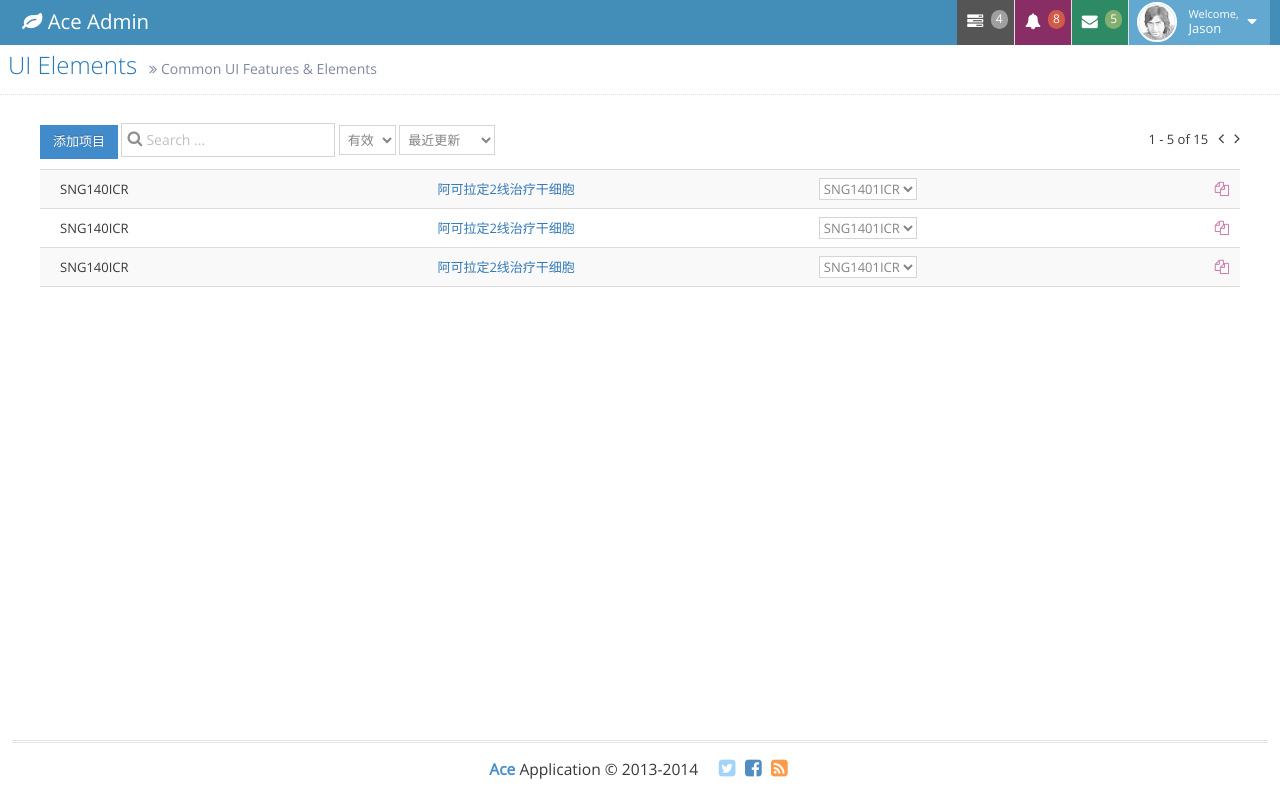
After one commit to mathew2008ster/demo_edc, a Node server app: template views/admin/list.html in a window 1280 px wide. The commit adds this page. Run offline with Node 20, Linux system fonts and the light colour scheme; the template is opened without the code that fills it, so the values that code supplies are empty.

Commit message:
add list and setting

```diff
--- /dev/null
+++ b/public/css/admin/list.css
@@ -0,0 +1,9 @@
+table select { padding: 0; height: auto; }
+table tr:last-child td { border-bottom: 1px solid #ddd; }
+.table>tbody>tr>td, .table>tbody>tr>th,
+.table>tfoot>tr>td, .table>tfoot>tr>th,
+.table>thead>tr>td, .table>thead>tr>th{
+	vertical-align: middle;
+}
+.lbl.middle:after ,
+.lbl.middle:before { content: '' }
--- a/views/admin/add-item.html
+++ b/views/admin/add-item.html
@@ -1,6 +1,9 @@
 <!DOCTYPE html>
 <html lang="en">
+<head>
 <%include head/head.html%>
+    <link rel="stylesheet" href="/css/admin/additem.css">
+</head>
 <body class="no-skin">
 <%include header/header.html%>
 
@@ -11,10 +14,11 @@
         } catch (e) {
         }
     </script>
+    <%include side-bar/side-bar.html%>
 
     <div class="main-content">
         <div class="main-content-inner">
-            <%include bread-crumbs/bread-crumbs.html%>
+             <%include bread-crumbs/bread-crumbs.html%>
 
             <div class="page-content">
                 <%include ace-settings-container/ace-settings-container.html%>
--- a/views/admin/head/head.html
+++ b/views/admin/head/head.html
@@ -39,5 +39,3 @@
     <script src="/assets/js/html5shiv.min.js"></script>
     <script src="/assets/js/respond.min.js"></script>
     <![endif]-->
-    <link rel="stylesheet" href="/css/admin/additem.css">
-</head>
--- /dev/null
+++ b/views/admin/list.html
@@ -0,0 +1,125 @@
+<!DOCTYPE html>
+<html lang="en">
+<head>
+<%include head/head.html%>
+<link rel="stylesheet" type="text/css" href="/css/admin/list.css">
+</head>
+<body class="no-skin">
+<%include header/header.html%>
+
+<div class="main-container ace-save-state" id="main-container">
+    <script type="text/javascript">
+        try {
+            ace.settings.loadState('main-container')
+        } catch (e) {
+        }
+    </script>
+
+    <div class="main-content">
+        <div class="main-content-inner">
+            <%include bread-crumbs/bread-crumbs.html%>
+
+            <div class="page-content">
+               <div class="page-content">
+                   <!--% include ace-settings-container.ejs %-->
+                   <!-- PAGE CONTENT BEGINS -->
+                   <p>
+                       <button type="button" class="btn btn-sm btn-primary">添加项目</button>
+                           <span class="input-icon">
+                               <input type="text" placeholder="Search ..." class="nav-search-input" id="nav-search-input" autocomplete="off">
+                               <i class="ace-icon fa fa-search nav-search-icon"></i>
+                           </span>
+                       <span class="input-icon">
+                           <select name="number" id="number" class="select-sm hidden-xs">
+                                <option selected="selected">有效</option>
+                                <option>无效</option>
+                           </select></span>
+                       <select name="lastperiod" id="lastperiod" class="select-sm hidden-xs">
+                           <option selected="selected">最近更新</option>
+                           <option>最近三个月</option>
+                       </select>
+                       <span class="pull-right hidden-xs" style="line-height: 2.5">
+                            1 - 5 of 15 &nbsp;
+                           <i class="ace-icon fa fa-angle-left bigger-125"></i>
+                           &nbsp;
+                           <i class="ace-icon fa fa-angle-right bigger-125"></i>
+                       </span>
+                   </p>
+
+                   <table class="table table-striped table-hover">
+                       <tr>
+                            <td><div class="col-xs-12 col-sm-6">SNG140ICR</div>
+                            <div class="col-xs-12 col-sm-6" ><a  href="#">阿可拉定2线治疗干细胞</a></div>
+                            </td>
+                           <td class="hidden-xs"><select>
+                                    <option value="">SNG1401ICR</option>
+                                    <option value="1">SNG1401ICR</option>
+                                    <option value="2">SNG1401ICR</option>
+                                </select></td>
+                           <td class="text-right">
+                                <div class="hidden-xs action-buttons">
+                                    <a href=""><i class="fa fa-copy bigger-110 pink"></i></a>
+                                </div>
+                                <label  class="visible-xs">
+                                    <input id="skip-validation" type="checkbox" class="ace ace-switch ace-switch-2">
+                                    <span class="lbl middle"></span>
+                                </label>
+                           </td>
+                       </tr>
+                       <tr>
+                            <td><div class="col-xs-12 col-sm-6">SNG140ICR</div>
+                            <div class="col-xs-12 col-sm-6" ><a  href="#">阿可拉定2线治疗干细胞</a></div>
+                            </td>
+                           <td class="hidden-xs"><select>
+                                    <option value="">SNG1401ICR</option>
+                                    <option value="1">SNG1401ICR</option>
+                                    <option value="2">SNG1401ICR</option>
+                                </select></td>
+                           <td class="text-right">
+                                <div class="hidden-xs action-buttons">
+                                    <a href=""><i class="fa fa-copy bigger-110 pink"></i></a>
+                                </div>
+                                <label  class="visible-xs">
+                                    <input id="skip-validation" type="checkbox" class="ace ace-switch ace-switch-2">
+                                    <span class="lbl middle"></span>
+                                </label>
+                           </td>
+                       </tr>
+                       <tr>
+                            <td><div class="col-xs-12 col-sm-6">SNG140ICR</div>
+                            <div class="col-xs-12 col-sm-6" ><a  href="#">阿可拉定2线治疗干细胞</a></div>
+                            </td>
+                           <td class="hidden-xs"><select>
+                                    <option value="">SNG1401ICR</option>
+                                    <option value="1">SNG1401ICR</option>
+                                    <option value="2">SNG1401ICR</option>
+                                </select></td>
+                           <td class="text-right">
+                                <div class="hidden-xs action-buttons">
+                                    <a href=""><i class="fa fa-copy bigger-110 pink"></i></a>
+                                </div>
+                                <label  class="visible-xs">
+                                    <input id="skip-validation" type="checkbox" class="ace ace-switch ace-switch-2">
+                                    <span class="lbl middle"></span>
+                                </label>
+                           </td>
+                       </tr>
+                   </table>
+               </div>
+            </div><!-- /.page-content -->
+        </div>
+    </div><!-- /.main-content -->
+
+    <%include footer/footer.html%>
+
+    <a href="#" id="btn-scroll-up" class="btn-scroll-up btn btn-sm btn-inverse">
+        <i class="ace-icon fa fa-angle-double-up icon-only bigger-110"></i>
+    </a>
+</div><!-- /.main-container -->
+
+<!-- basic scripts -->
+<%include basic-scripts/basic-scripts.ejs%>
+
+<!-- inline scripts related to this page -->
+</body>
+</html>
```
Also changed, not shown: views/admin/setting.html (added, +125 -0 lines), public/css/admin/setting.css (added).
